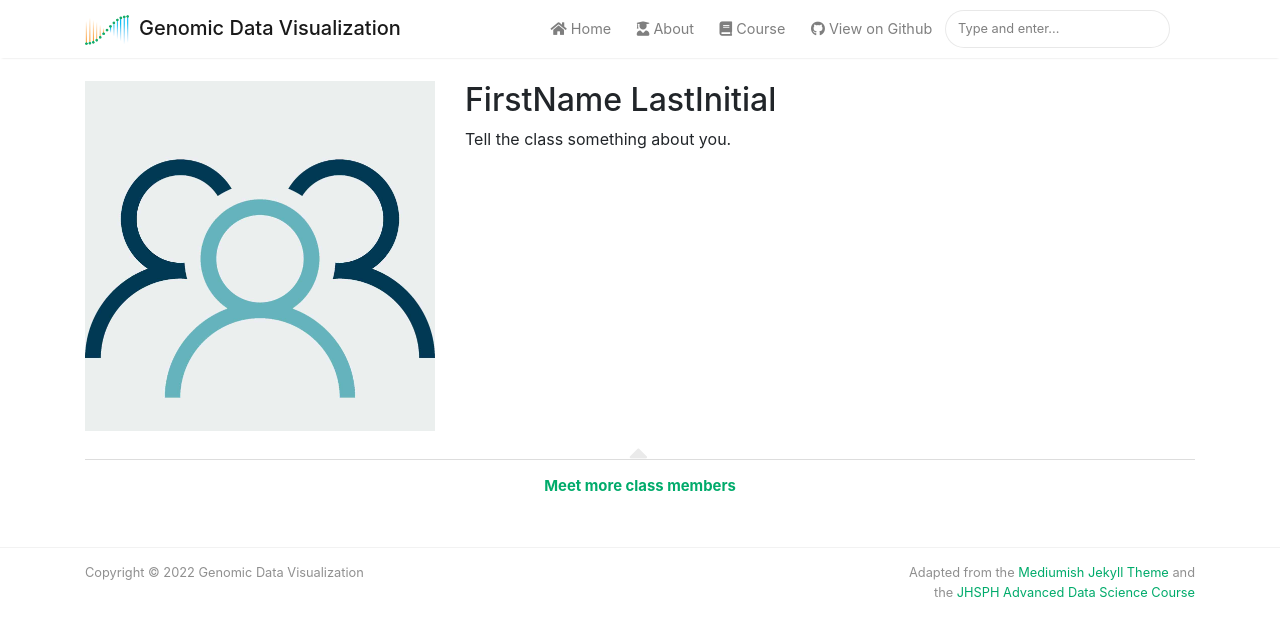
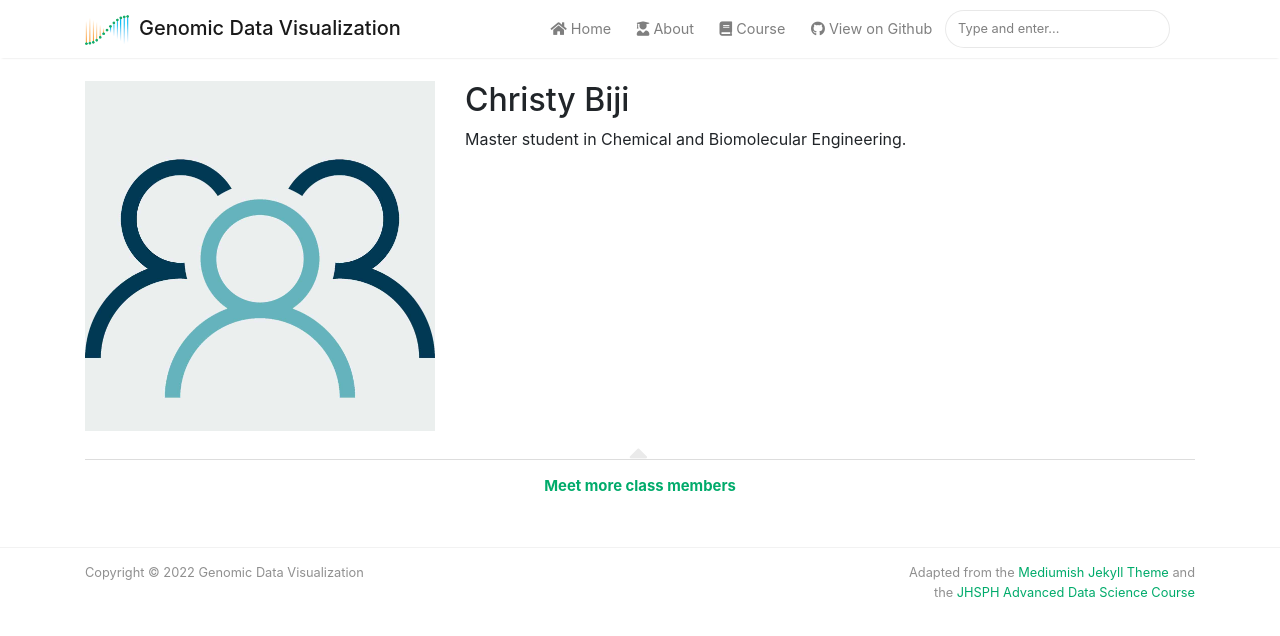
Before and after one commit to JEFworks-Lab/genomic-data-visualization-2022, a Jekyll site: the page built from _authors/samplestudent.md, in a window 1280 px wide. Shown: the top 636 px of the page. Built offline with Jekyll 4.4.1, drawn with Linux system fonts in a browser that asks for light colours; nearby versions of some CDN libraries.

Commit message:
Update samplestudent.md

```diff
--- a/_authors/samplestudent.md
+++ b/_authors/samplestudent.md
@@ -1,7 +1,7 @@
 ---
 layout: profile
-name: FirstName LastInitial
-jhed: JHED
+name: Christy Biji
+jhed: cbiji1@jhu.edu
 avatar: '/profiles/samplestudent.jpg'
-description: "Tell the class something about you."
+description: "Master student in Chemical and Biomolecular Engineering."
 ---
```
